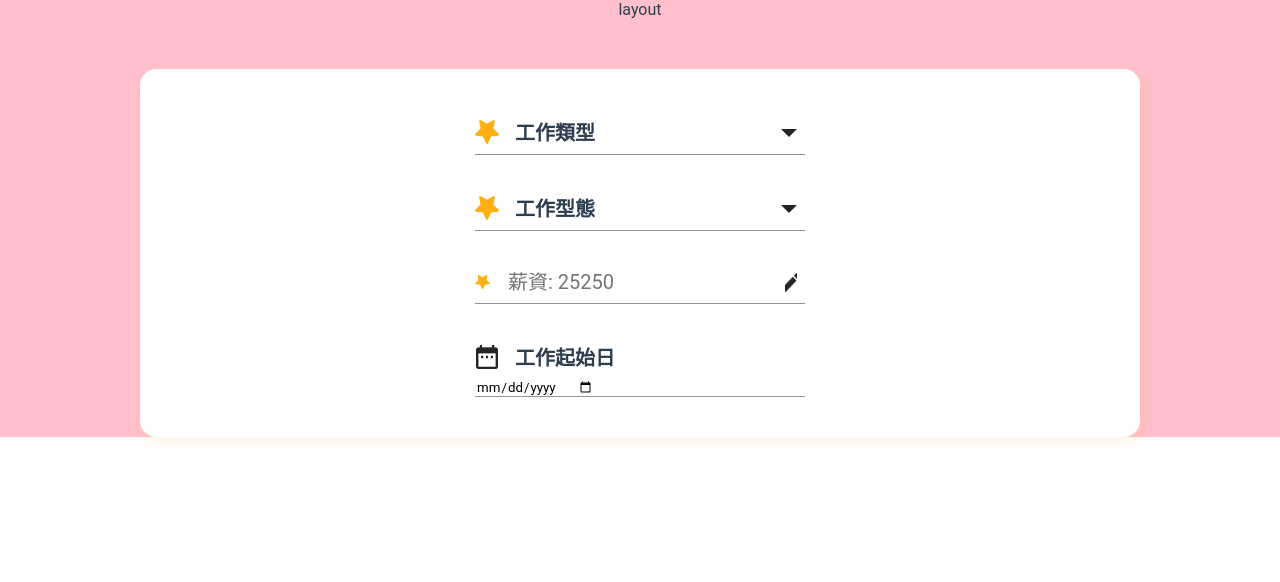
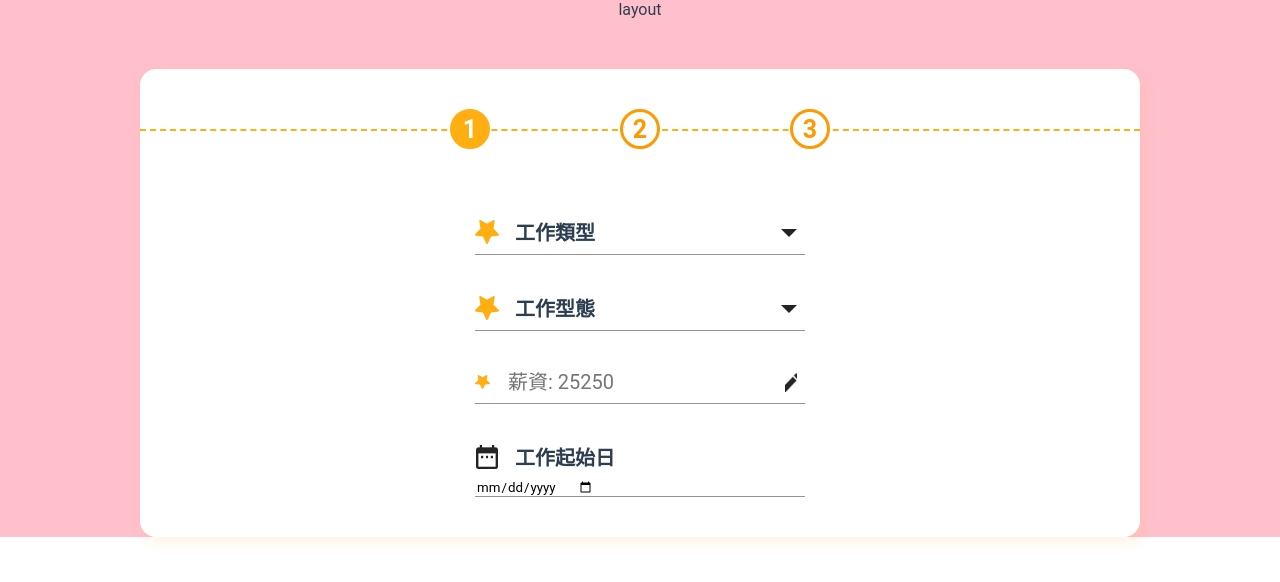
Before and after one commit to Chiahsuan-TW/overtime-pay-calculator, a Vue app: page /Info in a window 1280 px wide. Shown: the top 582 px of the page. Built offline with nearby package versions, Linux system fonts and the light colour scheme.

Commit message:
finish stepper and make it into a component

```diff
--- /dev/null
+++ b/src/components/Stepper.vue
@@ -0,0 +1,64 @@
+<template>
+  <div class="stepper">
+    <div class="step active">1</div>
+    <div :class="['step', { active: currentStep >= 2 }]">2</div>
+    <div :class="['step', { active: currentStep === 3 }]">3</div>
+  </div>
+</template>
+
+<script>
+export default {
+  name: "Stepper",
+  props: {
+    currentStep: {
+      type: Number,
+      required: true,
+    },
+  },
+};
+</script>
+
+<style lang="scss" scoped>
+.stepper {
+  width: 100%;
+  display: flex;
+  justify-content: center;
+  position: relative;
+
+  > div {
+    width: 40px;
+    height: 40px;
+    border-radius: 50%;
+    border: 3px solid color.$primary-dark;
+    display: flex;
+    justify-content: center;
+    align-items: center;
+    color: color.$primary-dark;
+    font-size: 25px;
+    font-weight: bold;
+    position: relative;
+    z-index: 6;
+
+    & + div {
+      margin-left: 130px;
+      background-color: #fff;
+    }
+  }
+
+  .active {
+    color: #fff;
+    background-color: color.$primary;
+    border: 3px solid color.$primary;
+  }
+}
+
+.stepper::after {
+  display: block;
+  content: "";
+  width: 100%;
+  border-bottom: 2px dashed color.$primary;
+  position: absolute;
+  top: 50%;
+  z-index: 3;
+}
+</style>
--- a/src/views/Info.vue
+++ b/src/views/Info.vue
@@ -1,5 +1,7 @@
 <template>
   <div class="modal">
+    <Stepper :currentStep="currentStep" />
+
     <div class="modal-content">
       <div class="modal-content-item">
         <Dropdown :optionList="workTypeList">工作類型</Dropdown>
@@ -40,10 +42,13 @@
 
 <script>
 import Dropdown from "../components/Dropdown.vue";
+import Stepper from "../components/Stepper.vue";
+
 export default {
   name: "Info",
   components: {
     Dropdown,
+    Stepper,
   },
   data() {
     return {
@@ -51,6 +56,7 @@ export default {
       workPatternList: ["週休二日", "非週休二日"],
       minimumWage: "25250",
       wage: "",
+      currentStep: 1,
     };
   },
   methods: {},
@@ -64,11 +70,11 @@ export default {
   box-shadow: 3px 6px 14px rgba(255, 153, 0, 0.11);
   border-radius: 16px;
   margin: 0 auto;
-  padding: 40px;
+  padding: 40px 0;
 
   &-content {
     max-width: 330px;
-    margin: 0 auto;
+    margin: 60px auto 0;
   }
 }
 
```
